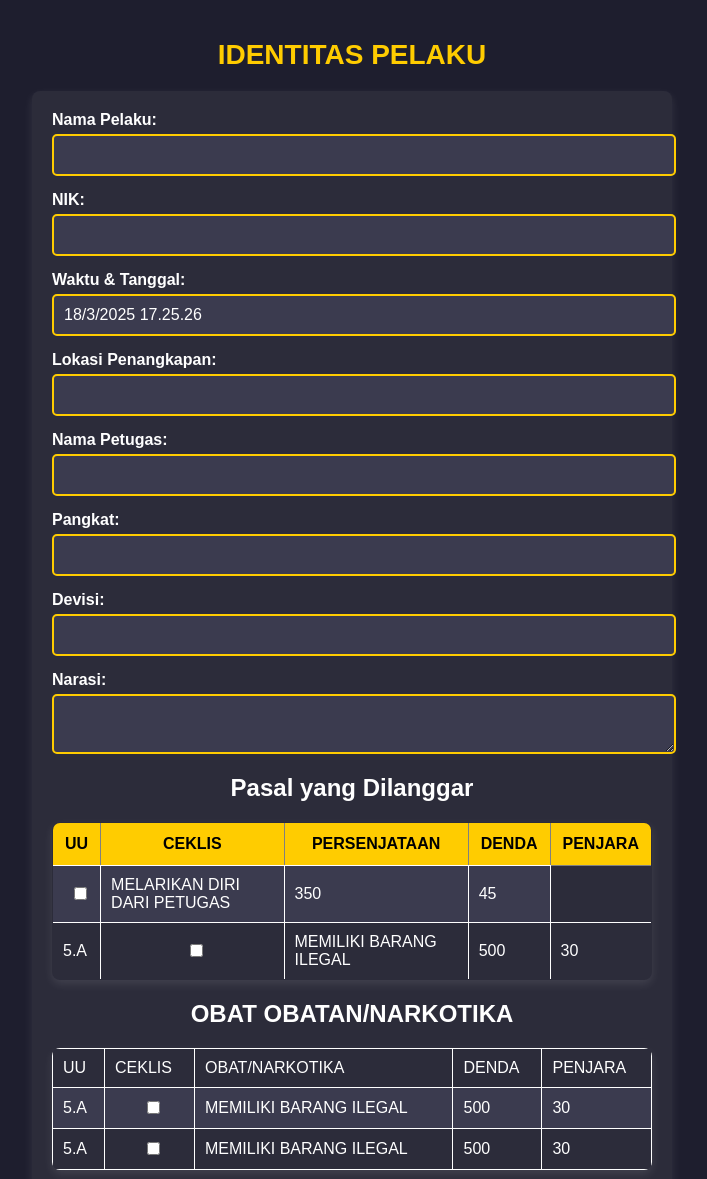
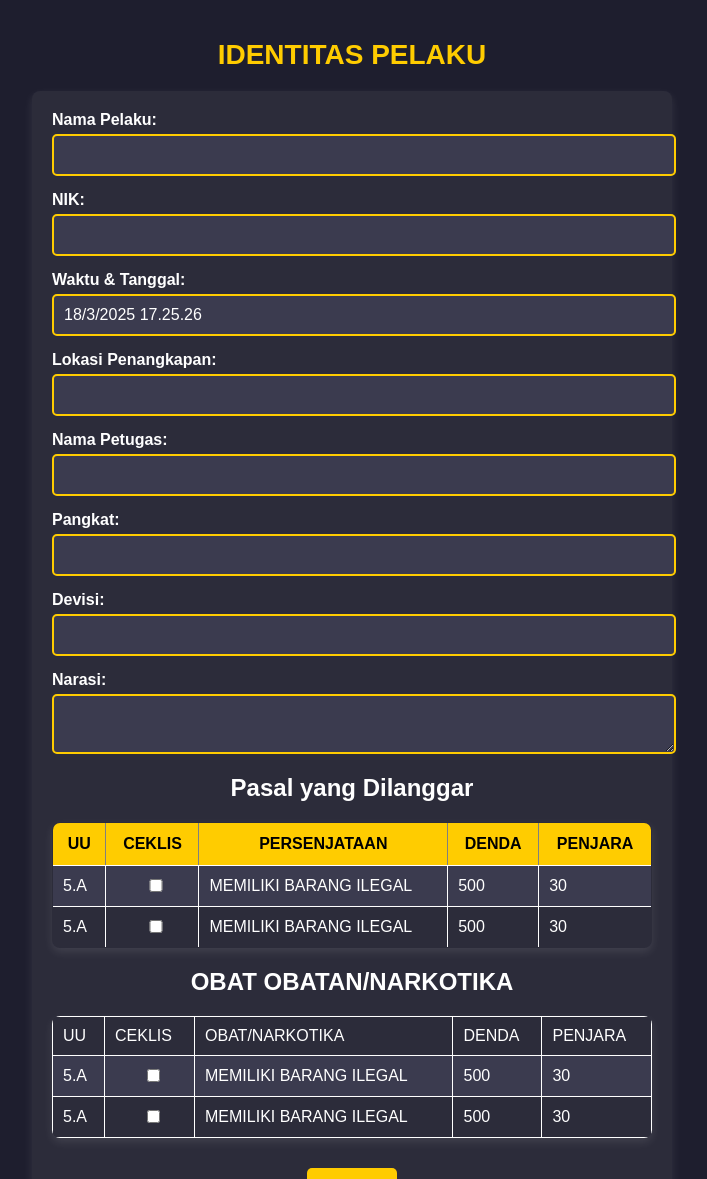
Before and after one commit to Hitampekat234/UUD-ARIVENA-PREMIRE, a plain HTML site: page index.html in a window 1280 px wide. Shown: the top 1179 px of the page, without its empty margins (288-995 px from the left). Drawn offline with Linux system fonts and the light colour scheme.

Commit message:
index.html

```diff
--- a/index.html
+++ b/index.html
@@ -61,16 +61,15 @@
                 <th>PERSENJATAAN</th>
                 <th>DENDA</th>
                 <th>PENJARA</th>
+       <tr>
+            <td>5.A</td>
+            <td><iNput type="checkbox" class="CEKLIS"></td>
+            <td>MEMILIKI BARANG ILEGAL</td>
+            <td>500</td>
+            <td>30</td>
        </tr>
 
-            <td><input type="checkbox" class="CEKLIS"></td>
-            <td>MELARIKAN DIRI DARI PETUGAS</td>
-            <td>350</td>
-            <td>45</td>
-        </tr>
-
-         <tr>
-
+       <tr>
             <td>5.A</td>
             <td><iNput type="checkbox" class="CEKLIS"></td>
             <td>MEMILIKI BARANG ILEGAL</td>
```
